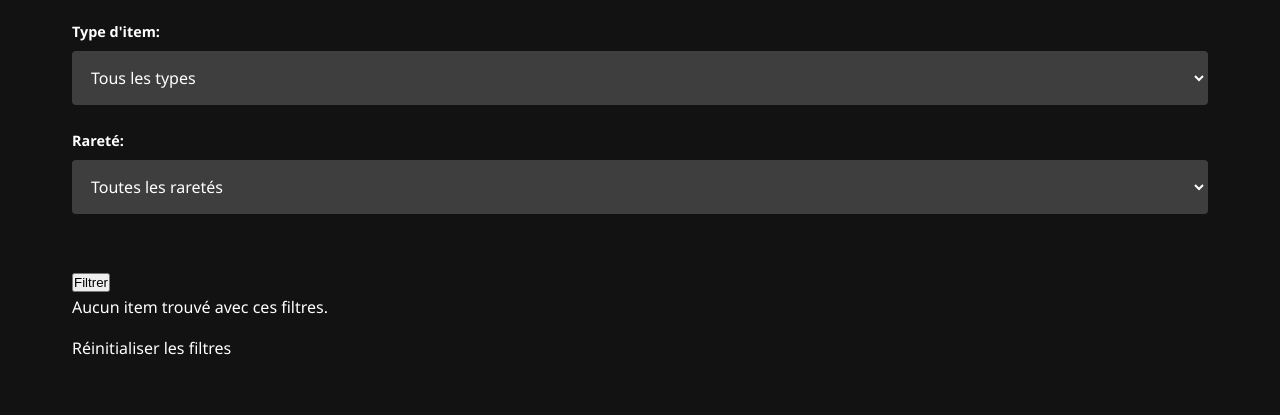
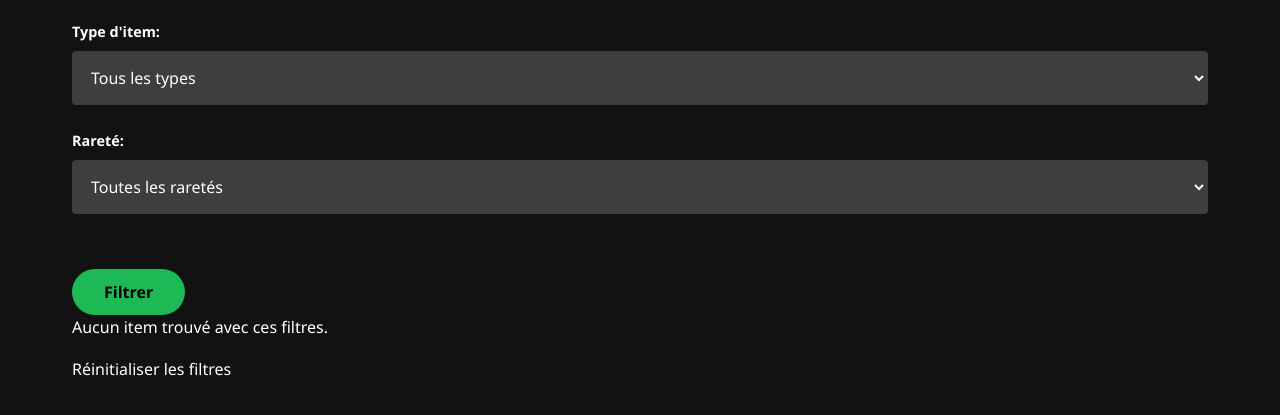
Before and after one commit to mouatezdira-coder/ATLAS_website, a Flask app: page /items in a window 1280 px wide. Shown: the part 342-757 px from the top of the page. Run offline with Flask 3, Linux system fonts and the light colour scheme; data that the repository does not hold is empty; some libraries are stand-ins or nearby versions.

Commit message:
Update items.html

```diff
--- a/templates/items.html
+++ b/templates/items.html
@@ -40,7 +40,7 @@
 
     <div>
         <label>&nbsp;</label>
-        <button onclick="filterItems()">Filtrer</button>
+        <button onclick="filterItems()" class="btn btn-primary">Filtrer</button>
     </div>
   </div>
 
```
